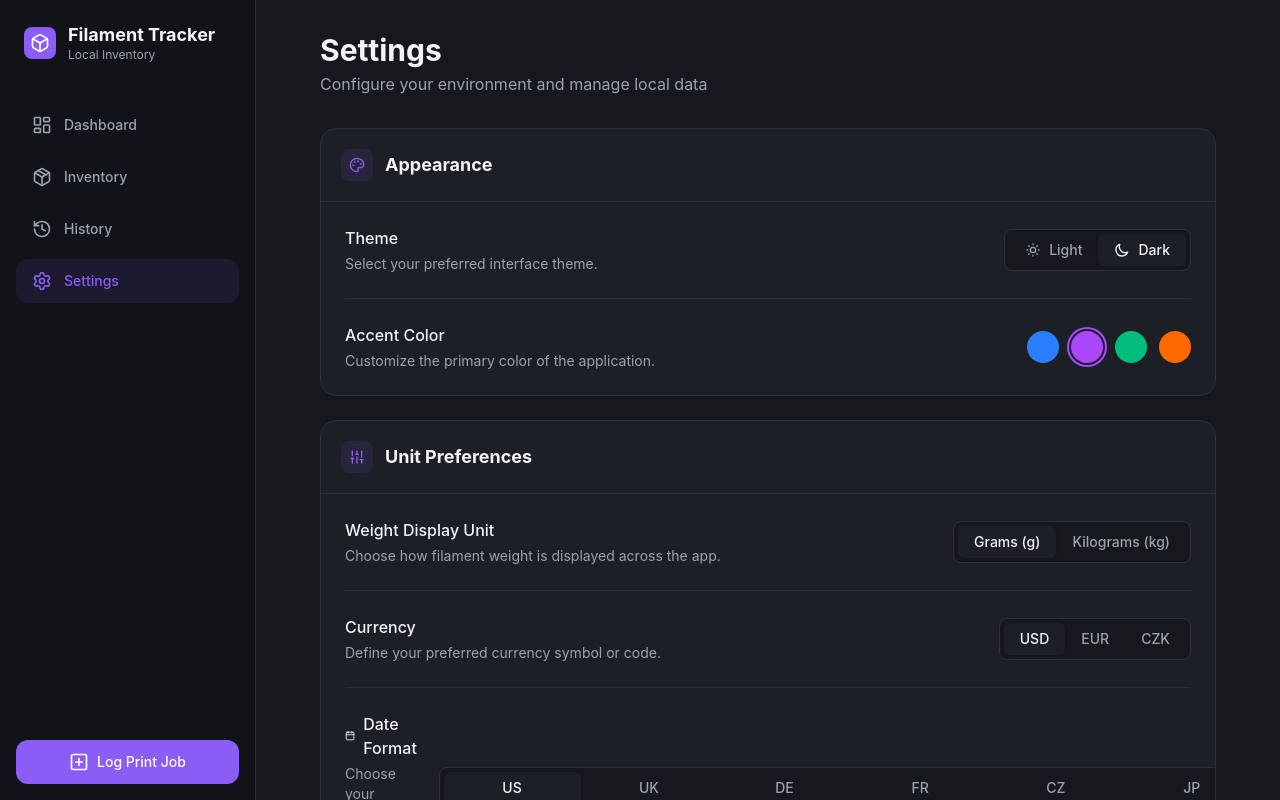
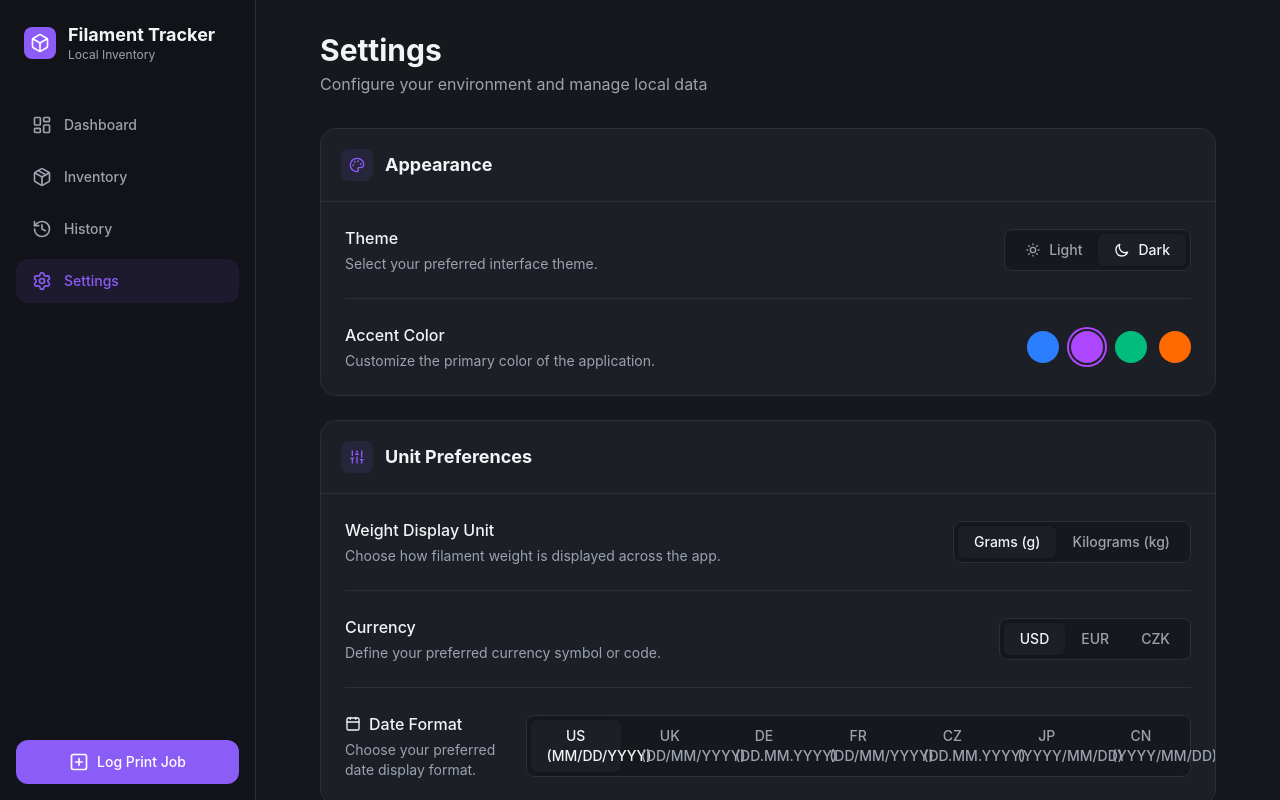
Before and after one commit to GalaxyFFs/Filament-tracker, a React (Vite) app: page / in a window 1280 px wide. Both pictures are taken after a click on the button "Settings". Built offline with nearby package versions, Linux system fonts and the light colour scheme.

Commit message:
Spacing fixes

```diff
--- a/src/pages/Settings.tsx
+++ b/src/pages/Settings.tsx
@@ -150,7 +150,7 @@ export default function Settings({ onNavigate }: SettingsProps) {
                   Select your preferred interface theme.
                 </p>
               </div>
-              <div className="flex w-fit bg-bg-main border border-border rounded-lg p-1">
+              <div className="flex flex-wrap bg-bg-main border border-border rounded-lg p-1">
                 <button
                   onClick={() => updateSettings({ theme: "light" })}
                   className={`px-4 py-1.5 text-sm font-medium rounded-md flex items-center gap-2 ${settings.theme === "light" ? "bg-bg-card text-text-primary shadow" : "text-text-secondary hover:text-text-primary"}`}
@@ -240,7 +240,7 @@ export default function Settings({ onNavigate }: SettingsProps) {
                   Choose how filament weight is displayed across the app.
                 </p>
               </div>
-              <div className="flex w-fit bg-bg-main border border-border rounded-lg p-1">
+              <div className="flex flex-wrap bg-bg-main border border-border rounded-lg p-1">
                 <button
                   onClick={() => updateSettings({ weightUnit: "g" })}
                   className={`px-4 py-1.5 text-sm font-medium rounded-md ${settings.weightUnit === "g" ? "bg-bg-card text-text-primary shadow" : "text-text-secondary hover:text-text-primary"}`}
@@ -263,7 +263,7 @@ export default function Settings({ onNavigate }: SettingsProps) {
                   Define your preferred currency symbol or code.
                 </p>
               </div>
-              <div className="flex w-fit bg-bg-main border border-border rounded-lg p-1">
+              <div className="flex flex-wrap bg-bg-main border border-border rounded-lg p-1">
                 <button
                   onClick={() => updateSettings({ currency: "USD" })}
                   className={`px-4 py-1.5 text-sm font-medium rounded-md ${settings.currency === "USD" ? "bg-bg-card text-text-primary shadow" : "text-text-secondary hover:text-text-primary"}`}
@@ -295,7 +295,7 @@ export default function Settings({ onNavigate }: SettingsProps) {
                   Choose your preferred date display format.
                 </p>
               </div>
-              <div className="flex w-fit bg-bg-main border border-border rounded-lg p-1">
+              <div className="flex flex-wrap gap-1 bg-bg-main border border-border rounded-lg p-1">
                 {([
                   ["en-US", "US (MM/DD/YYYY)"],
                   ["en-GB", "UK (DD/MM/YYYY)"],
@@ -308,7 +308,7 @@ export default function Settings({ onNavigate }: SettingsProps) {
                   <button
                     key={locale}
                     onClick={() => updateSettings({ dateLocale: locale })}
-                    className={`px-4 py-1.5 text-sm font-medium rounded-md ${settings.dateLocale === locale ? "bg-bg-card text-text-primary shadow" : "text-text-secondary hover:text-text-primary"}`}
+                    className={`flex-1 min-w-0 px-4 py-1.5 text-sm font-medium rounded-md ${settings.dateLocale === locale ? "bg-bg-card text-text-primary shadow" : "text-text-secondary hover:text-text-primary"}`}
                   >
                     {label}
                   </button>
```
Also changed, not shown: 1 other file (tests, documents, lock files or other folders).
